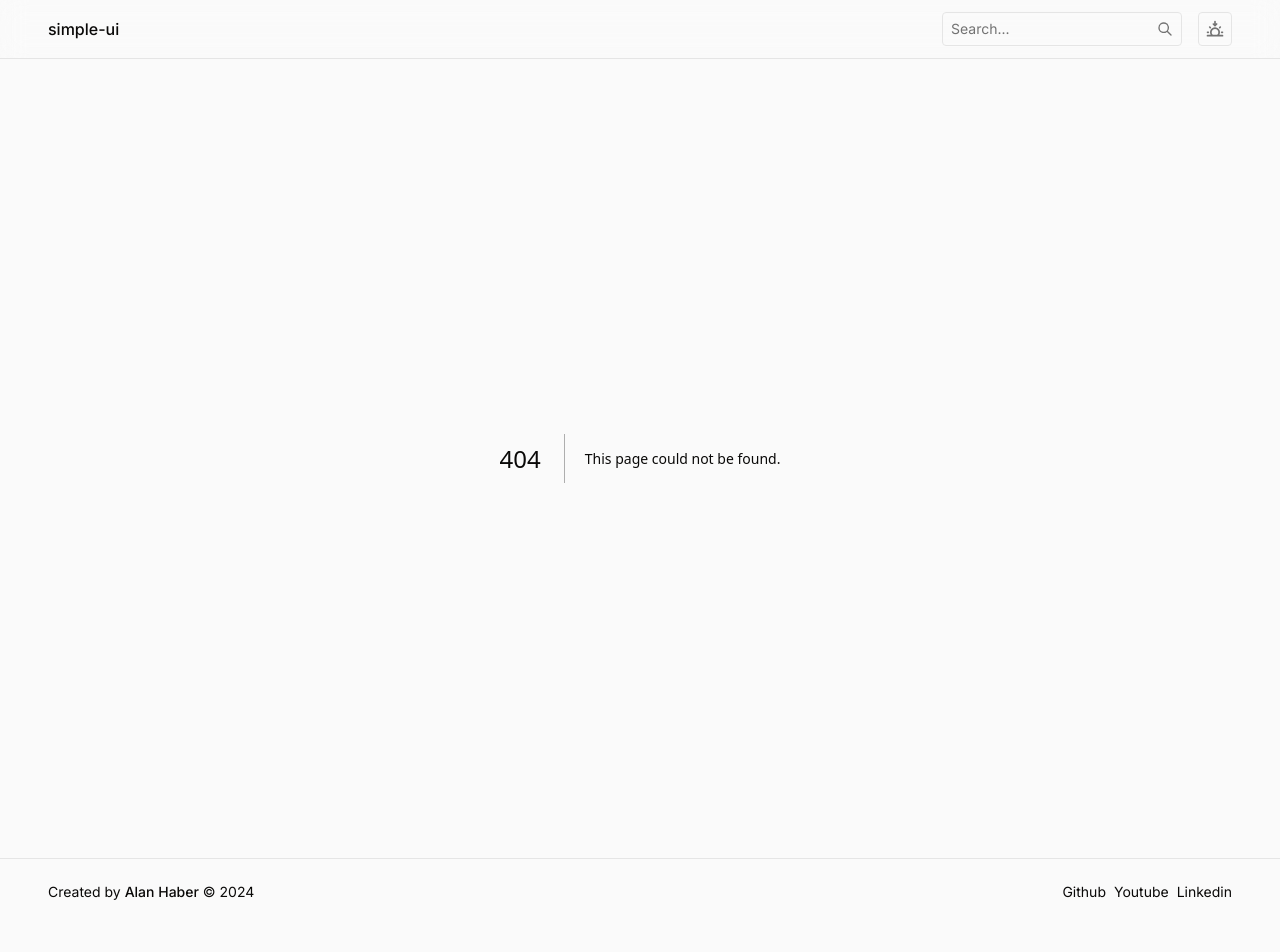
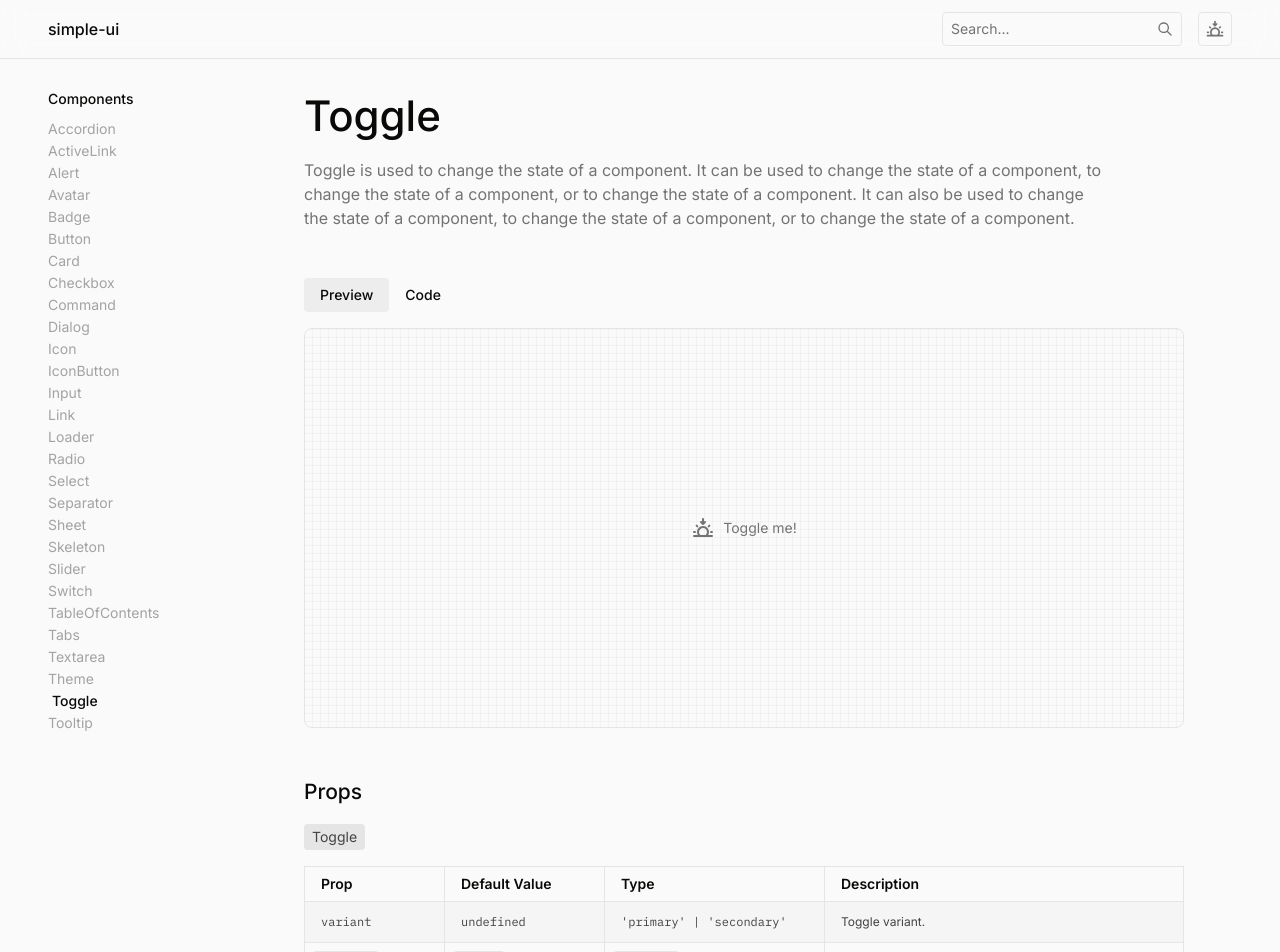
Before and after one commit to haberalan/simple-ui, a Next.js app: page /components/toggle in a window 1280 px wide. Before the commit this address had no page. Shown: the top 952 px of the page. Before the commit the page ends 925 px from the top, so only its background shows below. Built offline with nearby package versions, Linux system fonts and the light colour scheme.

Commit message:
fix: toggle

```diff
--- /dev/null
+++ b/app/(sites)/components/toggle/page.tsx
@@ -0,0 +1,82 @@
+"use client";
+
+import { Toggle } from "@/components/ui";
+import {
+  ComponentHeader,
+  ComponentPreview,
+  ComponentProps,
+} from "../_components";
+import { useState } from "react";
+
+export default function Page() {
+  const [toggled, setToggle] = useState(false);
+
+  const handleClick = () => {
+    setToggle((prev) => !prev);
+  };
+
+  return (
+    <>
+      <ComponentHeader
+        name="Toggle"
+        description="Toggle is used to change the state of a component. It can be used to change the state of a component, to change the state of a component, or to change the state of a component. It can also be used to change the state of a component, to change the state of a component, or to change the state of a component."
+      />
+      <ComponentPreview
+        preview={
+          <Toggle
+            toggled={toggled}
+            onClick={handleClick}
+            variant="primary"
+            icon="Sunset"
+            label="Toggle me!"
+          />
+        }
+      />
+      <ComponentProps
+        elements={[
+          {
+            name: "Toggle",
+            props: [
+              {
+                name: "variant",
+                default: "undefined",
+                type: "'primary' | 'secondary'",
+                description: "Toggle variant.",
+              },
+              {
+                name: "toggled",
+                default: "false",
+                type: "boolean",
+                description: "Toggle state.",
+              },
+              {
+                name: "icon",
+                default: "undefined",
+                type: "string",
+                description: "Toggle icon.",
+              },
+              {
+                name: "label",
+                default: "undefined",
+                type: "string",
+                description: "Toggle label.",
+              },
+              {
+                name: "onClick",
+                default: "undefined",
+                type: "() => void",
+                description: "Toggle onClick event.",
+              },
+              {
+                name: "disabled",
+                default: "false",
+                type: "boolean",
+                description: "Toggle disabled state.",
+              },
+            ],
+          },
+        ]}
+      />
+    </>
+  );
+}
--- a/components/ui/Toggle/component.tsx
+++ b/components/ui/Toggle/component.tsx
@@ -1,8 +1,8 @@
 // region Imports
-import React from 'react';
-import { ToggleProps } from './component.types';
-import { Icon } from '..';
-import ToggleStyles from './component.styles';
+import React from "react";
+import { ToggleProps } from "./component.types";
+import { Icon } from "..";
+import ToggleStyles from "./component.styles";
 // endregion
 
 // region Component
@@ -13,7 +13,7 @@ import ToggleStyles from './component.styles';
  */
 const Toggle: React.FC<ToggleProps> = (props) => {
   const handleKeyDown = (e: React.KeyboardEvent<HTMLDivElement>) => {
-    if (e.key === 'Enter' || e.key === ' ') {
+    if (e.key === "Enter" || e.key === " ") {
       e.preventDefault();
       props.onClick();
     }
@@ -30,7 +30,7 @@ const Toggle: React.FC<ToggleProps> = (props) => {
         disabled: !!props.disabled,
       })}
     >
-      <Icon name={props.icon} className="h-6 w-6" />
+      <Icon name={props.icon} className="size-6" />
       {props.label && <p className="text-sm">{props.label}</p>}
     </div>
   );
--- a/components/ui/Toggle/component.types.ts
+++ b/components/ui/Toggle/component.types.ts
@@ -1,10 +1,10 @@
-import { ICONS } from '@/assets/assets';
+import { ICONS } from "@/assets/assets";
 
 type ToggleProps = {
   /**
    * The variant of the toggle.
    */
-  variant: 'primary' | 'secondary';
+  variant: "primary" | "secondary";
   /**
    * Icon of the toggle.
    */
--- a/components/ui/Toggle/index.ts
+++ b/components/ui/Toggle/index.ts
@@ -1,3 +1,3 @@
-import Toggle from './component';
+import Toggle from "./component";
 
 export default Toggle;
```
Also changed, not shown: components/ui/Toggle/component.styles.ts (+10 -9 lines).
